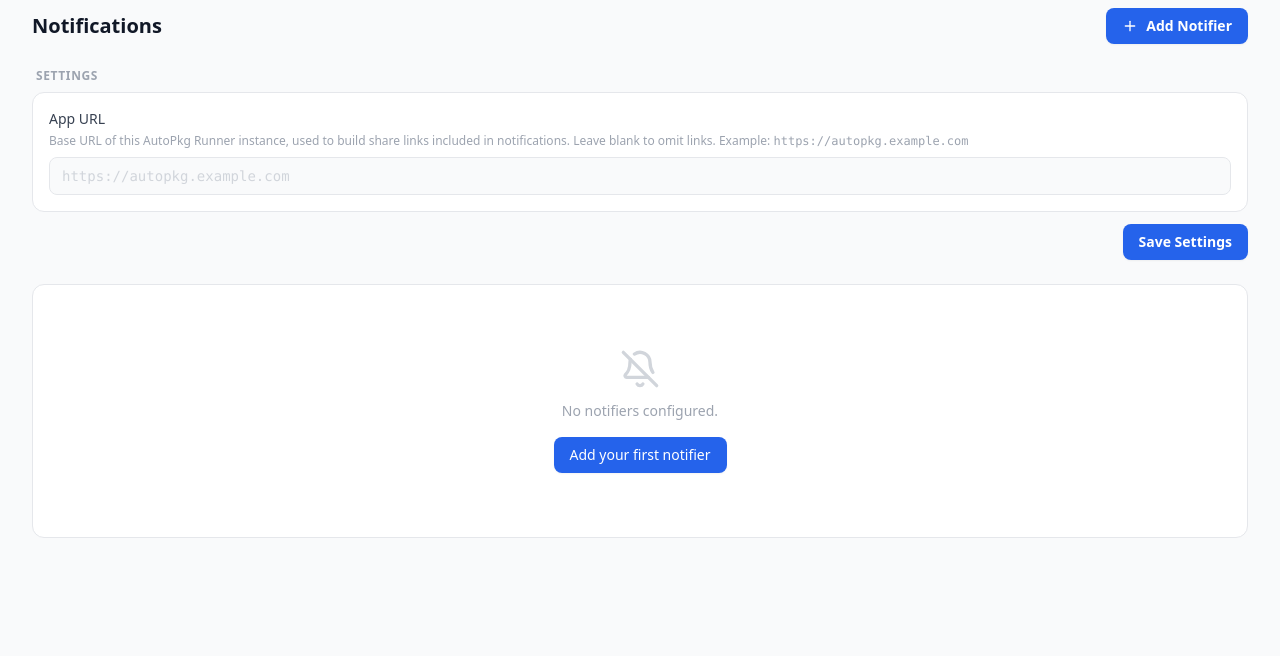
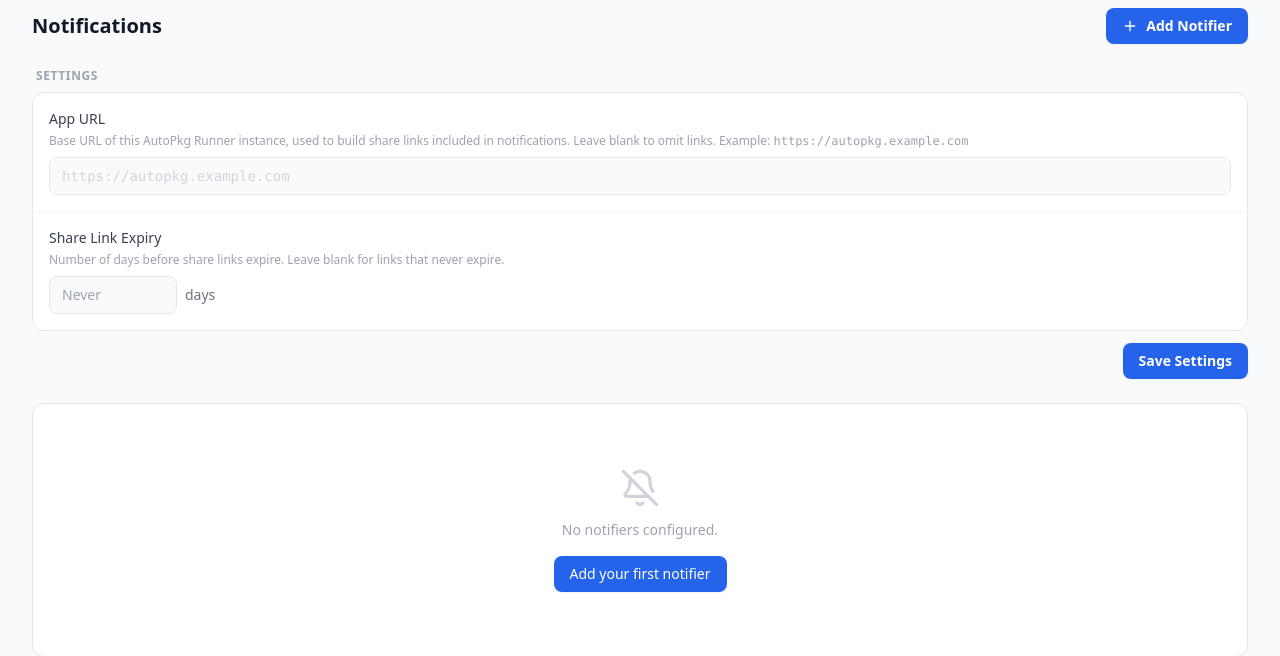
Before and after one commit to bytefloater/autopkg-runner, a Django app: page /config/notifications/ in a window 1280 px wide. Shown: the part 101-757 px from the top of the page. Run offline with Django 4.2, Linux system fonts and the light colour scheme; the visitor is signed in with stand-in values (Sample User, id 1); data that the repository does not hold is empty; some libraries are stand-ins or nearby versions.

Commit message:
Add ability to invalidate share
Share links can now be invalidated after a specified duration

```diff
--- a/webapp/models.py
+++ b/webapp/models.py
@@ -54,7 +54,8 @@ class Setting(models.Model):
         'logging.to_file':   'false',
         'logging.file_path': '~/logs/autopkg-runner',
         # Notifications
-        'notify.pwa_base_url': '',   # Base URL for share links (e.g. https://autopkg.example.com)
+        'notify.pwa_base_url': '',          # Base URL for share links (e.g. https://autopkg.example.com)
+        'notify.share_link_expiry_days': '', # Days after which share links expire; blank = never
         # WebPush
         'webpush.vapid_private_key': '',
         'webpush.vapid_public_key':  '',
--- a/webapp/templates/webapp/notifications.html
+++ b/webapp/templates/webapp/notifications.html
@@ -48,6 +48,22 @@
                       bg-gray-50 dark:bg-slate-800/50 text-sm font-mono
                       text-gray-900 dark:text-white placeholder-gray-300 dark:placeholder-gray-600
                       focus:outline-none focus:ring-2 focus:ring-blue-500 transition-colors">
+      </div>
+      <div class="px-4 py-4">
+        <label class="block text-sm font-medium text-gray-700 dark:text-gray-300 mb-1">Share Link Expiry</label>
+        <p class="text-xs text-gray-400 dark:text-gray-500 mb-2">
+          Number of days before share links expire. Leave blank for links that never expire.
+        </p>
+        <div class="flex items-center gap-2">
+          <input type="number" name="notify.share_link_expiry_days" value="{{ share_link_expiry_days }}"
+                 placeholder="Never"
+                 min="1" max="3650"
+                 class="w-32 px-3 py-2 rounded-lg border border-gray-200 dark:border-slate-700
+                        bg-gray-50 dark:bg-slate-800/50 text-sm
+                        text-gray-900 dark:text-white placeholder-gray-400 dark:placeholder-gray-600
+                        focus:outline-none focus:ring-2 focus:ring-blue-500 transition-colors">
+          <span class="text-sm text-gray-500 dark:text-gray-400">days</span>
+        </div>
       </div>
     </div>
     <div class="flex justify-end mt-3">
--- a/webapp/views/notifications.py
+++ b/webapp/views/notifications.py
@@ -23,11 +23,12 @@ class NotificationsView(LoginRequiredMixin, TemplateView):
     def get_context_data(self, **kwargs):
         from webapp.models import Notifier, Setting
         ctx = super().get_context_data(**kwargs)
-        ctx['active_tab']    = 'config'
-        ctx['notifiers']     = Notifier.objects.all()
-        ctx['type_choices']  = type_choices()
-        ctx['type_schemas']  = json.dumps(NOTIFIER_TYPES)
-        ctx['pwa_base_url']  = Setting.get('notify.pwa_base_url', '')
+        ctx['active_tab']              = 'config'
+        ctx['notifiers']               = Notifier.objects.all()
+        ctx['type_choices']            = type_choices()
+        ctx['type_schemas']            = json.dumps(NOTIFIER_TYPES)
+        ctx['pwa_base_url']            = Setting.get('notify.pwa_base_url', '')
+        ctx['share_link_expiry_days']  = Setting.get('notify.share_link_expiry_days', '')
         return ctx
 
     def post(self, request):
@@ -35,6 +36,8 @@ class NotificationsView(LoginRequiredMixin, TemplateView):
         if request.POST.get('_action') == 'save_settings':
             from webapp.models import Setting
             Setting.set('notify.pwa_base_url', request.POST.get('notify.pwa_base_url', '').strip())
+            expiry = request.POST.get('notify.share_link_expiry_days', '').strip()
+            Setting.set('notify.share_link_expiry_days', expiry)
             messages.success(request, 'Notification settings saved.')
             return redirect('config-notifications')
 
@@ -211,13 +214,16 @@ class NotificationSettingsView(LoginRequiredMixin, TemplateView):
     def get_context_data(self, **kwargs):
         from webapp.models import Setting
         ctx = super().get_context_data(**kwargs)
-        ctx['active_tab']   = 'config'
-        ctx['pwa_base_url'] = Setting.get('notify.pwa_base_url', '')
+        ctx['active_tab']             = 'config'
+        ctx['pwa_base_url']           = Setting.get('notify.pwa_base_url', '')
+        ctx['share_link_expiry_days'] = Setting.get('notify.share_link_expiry_days', '')
         return ctx
 
     def post(self, request):
         from webapp.models import Setting
         Setting.set('notify.pwa_base_url', request.POST.get('notify.pwa_base_url', '').strip())
+        expiry = request.POST.get('notify.share_link_expiry_days', '').strip()
+        Setting.set('notify.share_link_expiry_days', expiry)
         messages.success(request, 'Settings saved.')
         return redirect('notification-settings')
 
```
Also changed, not shown: webapp/views/share.py (+19 -2 lines).
